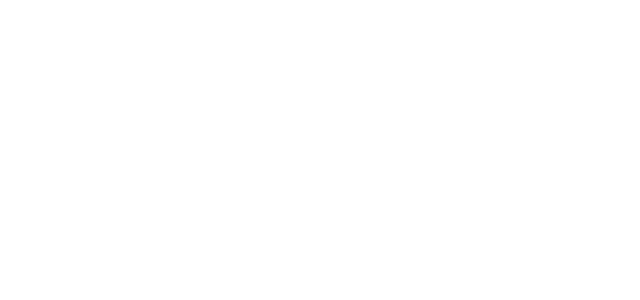
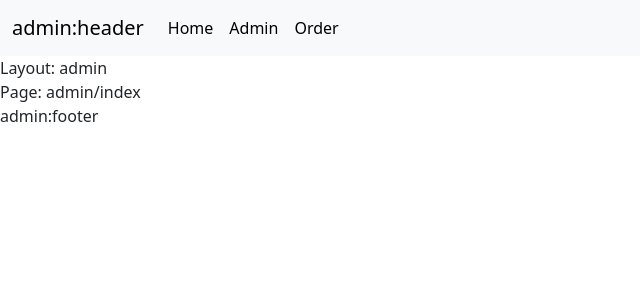
Before and after one commit to y7516552/nuxt3-live-question, a Nuxt app: page /admin in a window 1280 px wide. Before the commit this address had no page. Shown: the top 300 px of the page, without its empty margins (0-640 px from the left). Built offline with nearby package versions, Linux system fonts and the light colour scheme.

Commit message:
add page and layout

```diff
--- a/app.vue
+++ b/app.vue
@@ -1,5 +1,11 @@
 <template>
   <div>
-    <NuxtPage />
+    <NuxtLayout>
+      <NuxtPage />
+    </NuxtLayout>
   </div>
 </template>
+
+<style lang="scss" >
+@import "assets/stylesheets/all.scss";
+</style>
--- a/assets/stylesheets/all.scss
+++ b/assets/stylesheets/all.scss
@@ -12,5 +12,7 @@
 @import "bootstrap/scss/containers";
 
 @import "bootstrap/scss/buttons";
+@import "bootstrap/scss/nav";
+@import "bootstrap/scss/navbar";
 
 @import "bootstrap/scss/utilities/api";
--- /dev/null
+++ b/layouts/admin.vue
@@ -0,0 +1,36 @@
+<script setup lang="ts"></script>
+
+<template>
+  <header>
+    <nav class="navbar  navbar-expand-lg bg-body-tertiary">
+      <div class="container-fluid">
+        <a class="navbar-brand" href="#">admin:header</a>
+
+        <div class="collapse navbar-collapse" id="navbarNav">
+          <ul class="navbar-nav">
+          <li class="nav-item">
+            <NuxtLink class="nav-link active" to="/">Home</NuxtLink>
+          </li>
+          <li class="nav-item">
+            <NuxtLink class="nav-link active" to="/admin">Admin</NuxtLink>
+          </li>
+          <li class="nav-item">
+            <NuxtLink class="nav-link active" to="/admin/order">Order</NuxtLink>
+          </li>
+          </ul>
+        </div>
+      </div>
+    </nav>
+  </header>
+  <div>
+    Layout: admin
+    <slot />
+  </div>
+  <footer>
+    admin:footer
+  </footer>
+</template>
+
+<style lang="scss">
+@import "assets/stylesheets/all.scss";
+</style>
--- /dev/null
+++ b/layouts/default.vue
@@ -0,0 +1,37 @@
+<script setup lang="ts"></script>
+
+<template>
+  <header>
+    <nav class="navbar navbar-expand-lg bg-body-tertiary">
+      <div class="container-fluid">
+        <a class="navbar-brand" href="#">default:header</a>
+    <button class="navbar-toggler" type="button" data-bs-toggle="collapse" data-bs-target="#navbarNav" aria-controls="navbarNav" aria-expanded="false" aria-label="Toggle navigation">
+      <span class="navbar-toggler-icon"></span>
+    </button>
+    <div class="collapse navbar-collapse" id="navbarNav">
+      <ul class="navbar-nav">
+        <li class="nav-item">
+          <NuxtLink class="nav-link active" to="/">Home</NuxtLink>
+        </li>
+        <li class="nav-item">
+          <NuxtLink class="nav-link" to="/about">About</NuxtLink>
+        </li>
+        <li class="nav-item">
+          <NuxtLink class="nav-link"  to="/admin">Admin</NuxtLink>
+        </li>
+      </ul>
+    </div>
+      </div>
+    </nav>
+  </header>
+  <div>
+    Layout: default
+    <slot />
+  </div>
+  <footer>
+    default:footer
+  </footer>
+</template>
+
+<style lang="scss">
+</style>
--- /dev/null
+++ b/pages/about.vue
@@ -0,0 +1,9 @@
+<script setup lang="ts"></script>
+
+<template>
+  <div>
+    Page: about
+  </div>
+</template>
+
+<style scoped></style>
--- /dev/null
+++ b/pages/admin/index.vue
@@ -0,0 +1,13 @@
+<script setup >
+definePageMeta({
+  layout: 'admin'
+});
+</script>
+
+<template>
+  <div>
+    Page: admin/index
+  </div>
+</template>
+
+<style scoped></style>
--- /dev/null
+++ b/pages/admin/order.vue
@@ -0,0 +1,13 @@
+<script setup >
+definePageMeta({
+  layout: 'admin'
+});
+</script>
+
+<template>
+  <div>
+    Page: admin/order
+  </div>
+</template>
+
+<style scoped></style>
--- a/pages/index.vue
+++ b/pages/index.vue
@@ -1,8 +1,10 @@
-<script lang="ts" setup></script>
+<script setup></script>
 
 <template>
   <div>
+
     <h1>Page: 首頁</h1>
+
     <button type="button" class="btn btn-primary">Primary</button>
     <button type="button" class="btn btn-secondary">Secondary</button>
     <button type="button" class="btn btn-success">Success</button>
```
